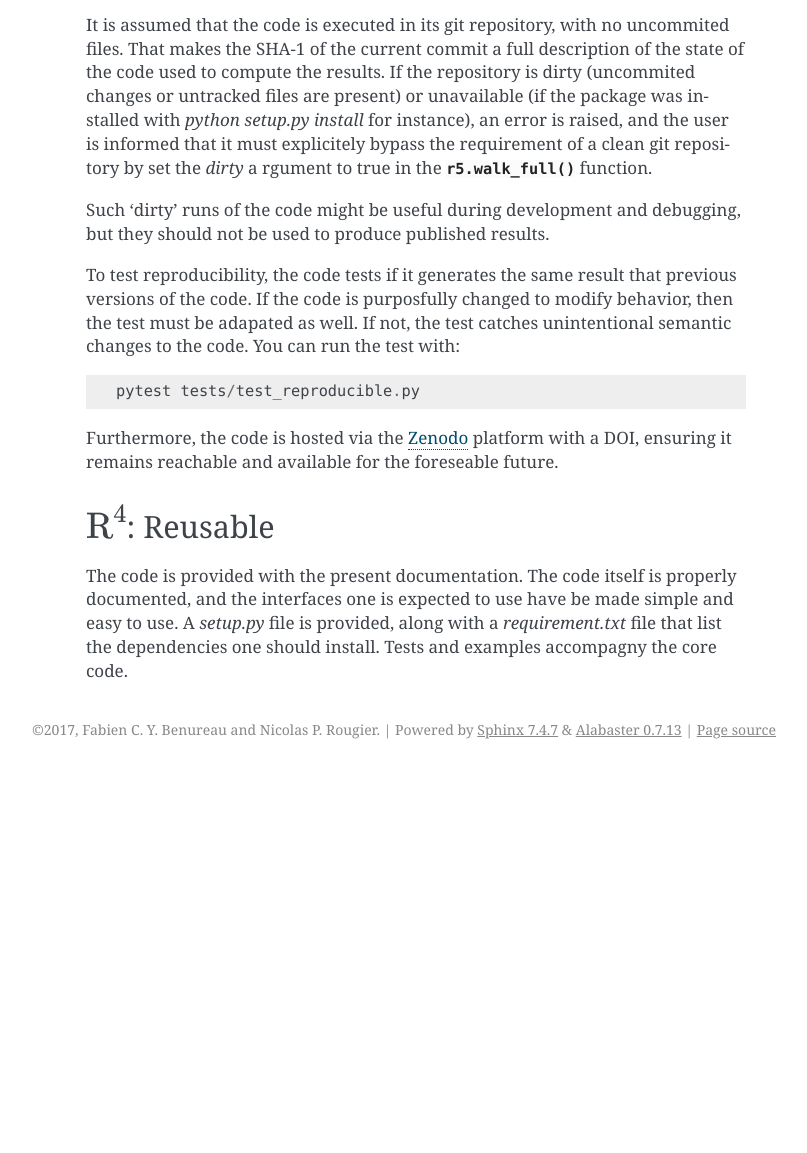
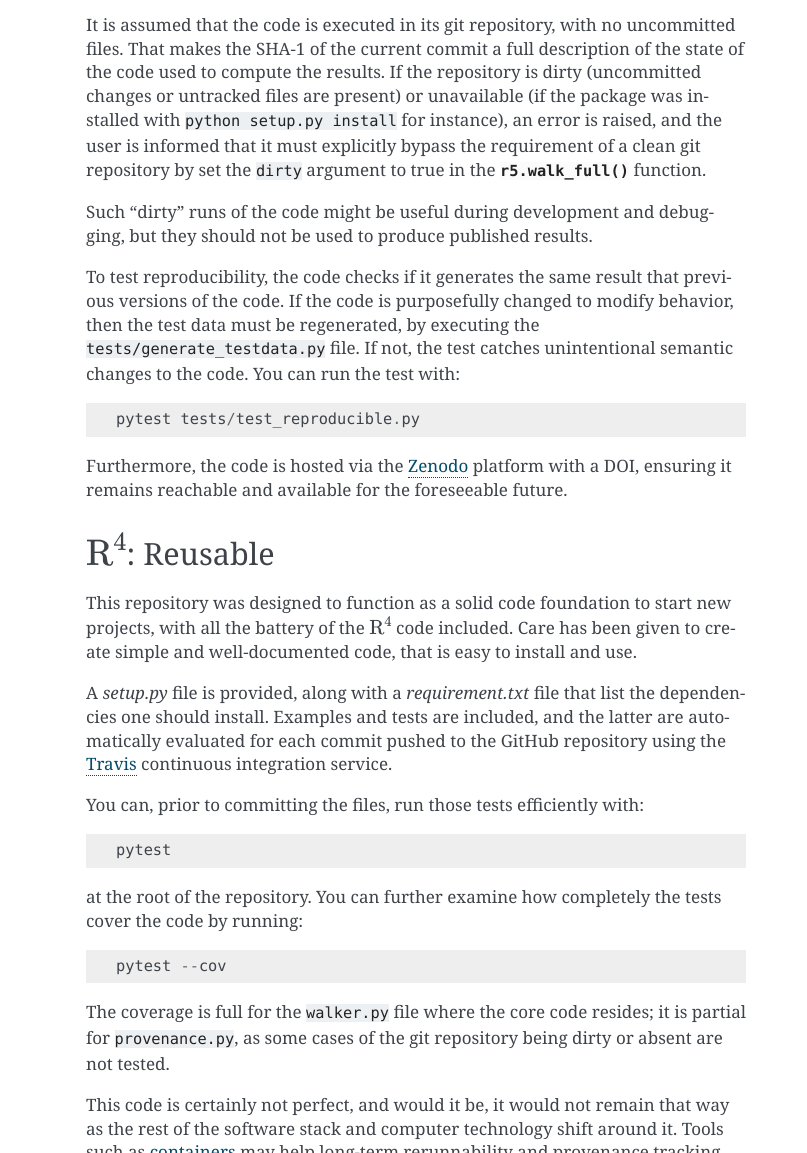
Before and after one commit to benureau/r5, a Sphinx documentation site: the page built from docs/source/index.rst, in a window 1280 px wide and 1400 px high, scrolled down 1357 px, cut to the strip 247-1400 px from the top of the window. Shown: the whole strip, without its empty margins (334-1141 px from the left). Built offline with Sphinx 7.4.7, drawn with Linux system fonts in a browser that asks for light colours; before the commit the page ends 2373 px from its top, so only the background shows below that; some of the changed text lies outside the part shown.

Commit message:
Reusable doc & fix spelling

```diff
--- a/docs/source/index.rst
+++ b/docs/source/index.rst
@@ -43,8 +43,8 @@ An example is also included in the examples folder::
 :math:`\textrm{R}^2`: Repeatable
 --------------------------------
 
-Random seeds for the random number generator are explicitely set with each invocation of :func:`r5.walk` (the seed is 1 if none is provided).
-You can explicitely verify that the code produce repeatable results with::
+Random seeds for the random number generator are explicitly set with each invocation of :func:`r5.walk` (the seed is 1 if none is provided).
+You can explicitly verify that the code produce repeatable results with::
 
     pytest tests/test_repeatable.py
 
@@ -56,22 +56,21 @@ The main thing that makes the code reproducible is the addition of provenance da
 
 .. autofunction:: r5.provenance
 
-It is assumed that the code is executed in its git repository, with no uncommited files. That makes
+It is assumed that the code is executed in its git repository, with no uncommitted files. That makes
 the SHA-1 of the current commit a full description of the state of the code used to compute the
-results. If the repository is dirty (uncommited changes or untracked files are present) or unavailable (if the
-package was installed with `python setup.py install` for instance), an error is raised, and the user
-is informed that it must explicitely bypass the requirement of a clean git repository by set the `dirty` a
-rgument to true in the :func:`r5.walk_full` function.
+results. If the repository is dirty (uncommitted changes or untracked files are present) or unavailable (if the
+package was installed with :code:`python setup.py install` for instance), an error is raised, and the user
+is informed that it must explicitly bypass the requirement of a clean git repository by set the :code:`dirty` argument to true in the :func:`r5.walk_full` function.
 
-Such 'dirty' runs of the code might be useful during development and debugging, but they should not
+Such "dirty" runs of the code might be useful during development and debugging, but they should not
 be used to produce published results.
 
-To test reproducibility, the code tests if it generates the same result that previous versions of the
-code. If the code is purposfully changed to modify behavior, then the test must be adapated as well. If not, the test catches unintentional semantic changes to the code. You can run the test with::
+To test reproducibility, the code checks if it generates the same result that previous versions of the
+code. If the code is purposefully changed to modify behavior, then the test data must be regenerated, by executing the ``tests/generate_testdata.py`` file. If not, the test catches unintentional semantic changes to the code. You can run the test with::
 
     pytest tests/test_reproducible.py
 
-Furthermore, the code is hosted via the Zenodo_ platform with a DOI, ensuring it remains reachable and available for the foreseable future.
+Furthermore, the code is hosted via the Zenodo_ platform with a DOI, ensuring it remains reachable and available for the foreseeable future.
 
 .. _Zenodo: https://zenodo.org/
 
@@ -79,9 +78,29 @@ Furthermore, the code is hosted via the Zenodo_ platform with a DOI, ensuring it
 :math:`\textrm{R}^4`: Reusable
 ------------------------------
 
+This repository was designed to function as a solid code foundation to start new projects, with
+all the battery of the :math:`\textrm{R}^4` code included. Care has been given to create simple and
+well-documented code, that is easy to install and use.
 
+A `setup.py` file is provided, along with a `requirement.txt` file that list the dependencies one should install. Examples and tests are included, and the latter are automatically evaluated for each commit pushed to the GitHub
+repository using the Travis_ continuous integration service.
 
-The code is provided with the present documentation. The code itself is properly documented, and the
-interfaces one is expected to use have be made simple and easy to use. A `setup.py` file is provided,
-along with a `requirement.txt` file that list the dependencies one should install. Tests and examples
-accompagny the core code.
+.. _Travis: https://travis-ci.org/benureau/r5
+
+You can, prior to committing the files, run those tests efficiently with::
+
+    pytest
+
+at the root of the repository. You can further examine how completely the tests cover the code by running::
+
+    pytest --cov
+
+The coverage is full for the ``walker.py`` file where the core code resides; it is partial for ``provenance.py``, as some cases of the git repository being dirty or absent are not tested.
+
+This code is certainly not perfect, and would it be, it would not remain that way as the rest of the software stack and computer technology shift around it. Tools such as containers_ may help long-term rerunnability and provenance tracking once the technology matures and takes into accounts the specific constraints of long-term scientific reproducibility.
+
+.. _containers: https://www.opencontainers.org/
+
+Do not hesitate to copy or fork this code or take just bits of it to make your current or next projects (hopefully) better. If stumbling on a problem, drop us an `issue on GitHub`__.
+
+__ https://github.com/benureau/r5/issues
```
Also changed, not shown: other parts of docs/source/index.rst (+2 -2 lines).
